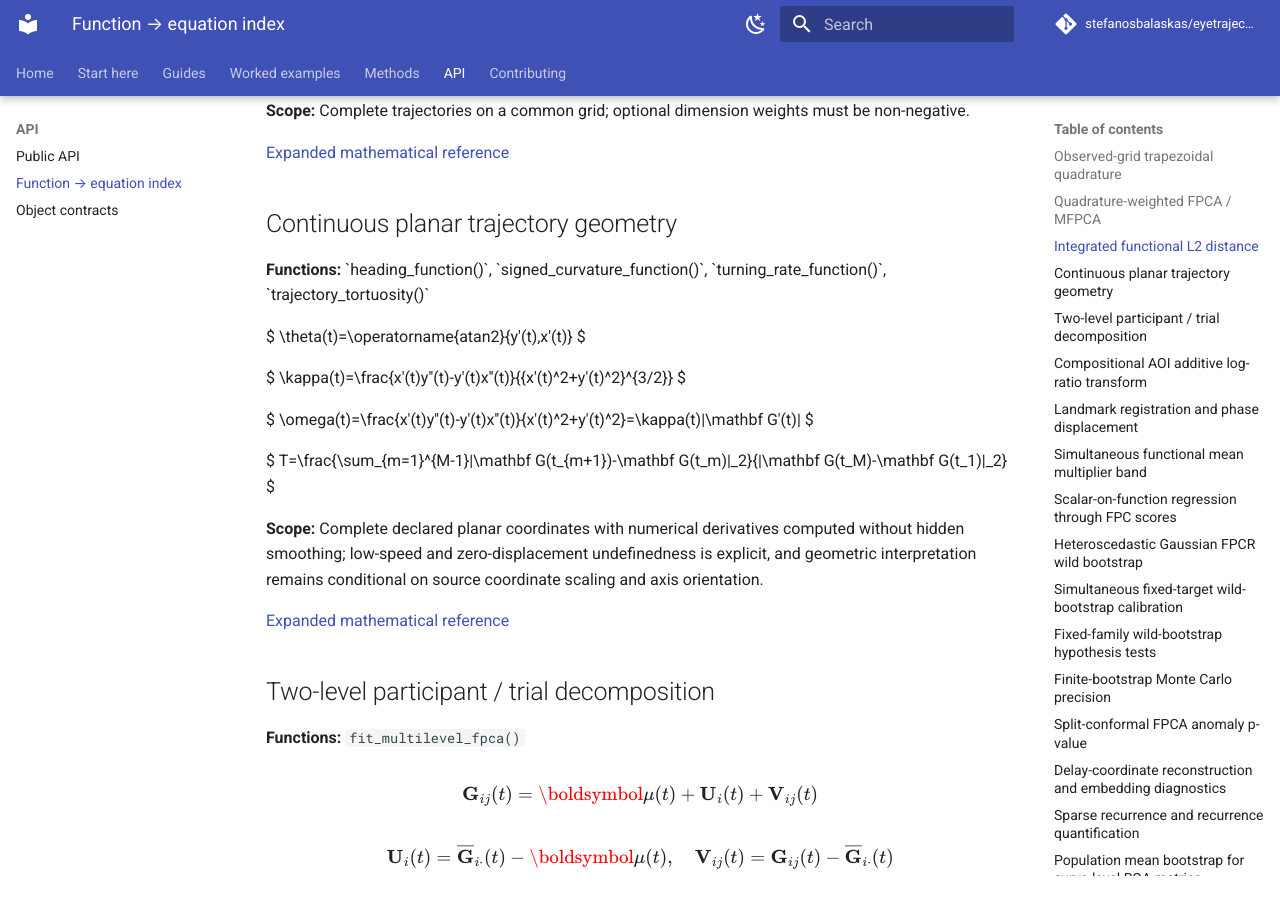
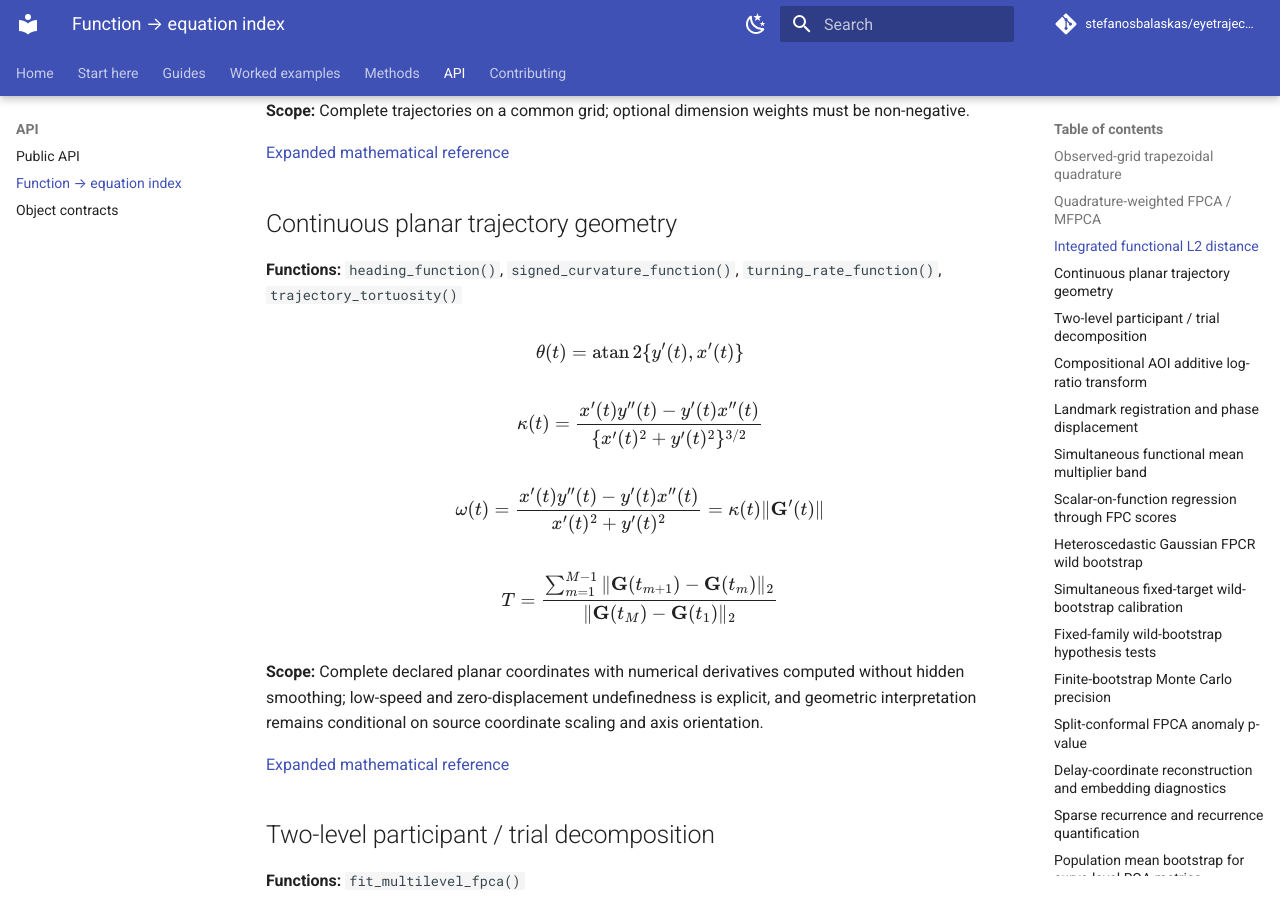
Before and after one commit to stefanosbalaskas/eyetrajectoriespy, an MkDocs documentation site: the page built from docs/reference/function-equation-index.md, in a window 1280 px wide and 900 px high, scrolled down 1278 px. Built offline with MkDocs 1.6.1 and Material for MkDocs 9.7.7, drawn with Linux system fonts in a browser that asks for light colours; comment, search, counter and statistics services are not loaded.

```diff
--- a/docs/reference/function-equation-index.md
+++ b/docs/reference/function-equation-index.md
@@ -50,23 +50,23 @@ $$
 
 ## Continuous planar trajectory geometry
 
-**Functions:** \`heading_function()\`, \`signed_curvature_function()\`, \`turning_rate_function()\`, \`trajectory_tortuosity()\`
+**Functions:** `heading_function()`, `signed_curvature_function()`, `turning_rate_function()`, `trajectory_tortuosity()`
 
-$
+$$
 \theta(t)=\operatorname{atan2}\{y'(t),x'(t)\}
-$
+$$
 
-$
+$$
 \kappa(t)=\frac{x'(t)y''(t)-y'(t)x''(t)}{\{x'(t)^2+y'(t)^2\}^{3/2}}
-$
+$$
 
-$
+$$
 \omega(t)=\frac{x'(t)y''(t)-y'(t)x''(t)}{x'(t)^2+y'(t)^2}=\kappa(t)\|\mathbf G'(t)\|
-$
+$$
 
-$
+$$
 T=\frac{\sum_{m=1}^{M-1}\|\mathbf G(t_{m+1})-\mathbf G(t_m)\|_2}{\|\mathbf G(t_M)-\mathbf G(t_1)\|_2}
-$
+$$
 
 **Scope:** Complete declared planar coordinates with numerical derivatives computed without hidden smoothing; low-speed and zero-displacement undefinedness is explicit, and geometric interpretation remains conditional on source coordinate scaling and axis orientation.
 
```
